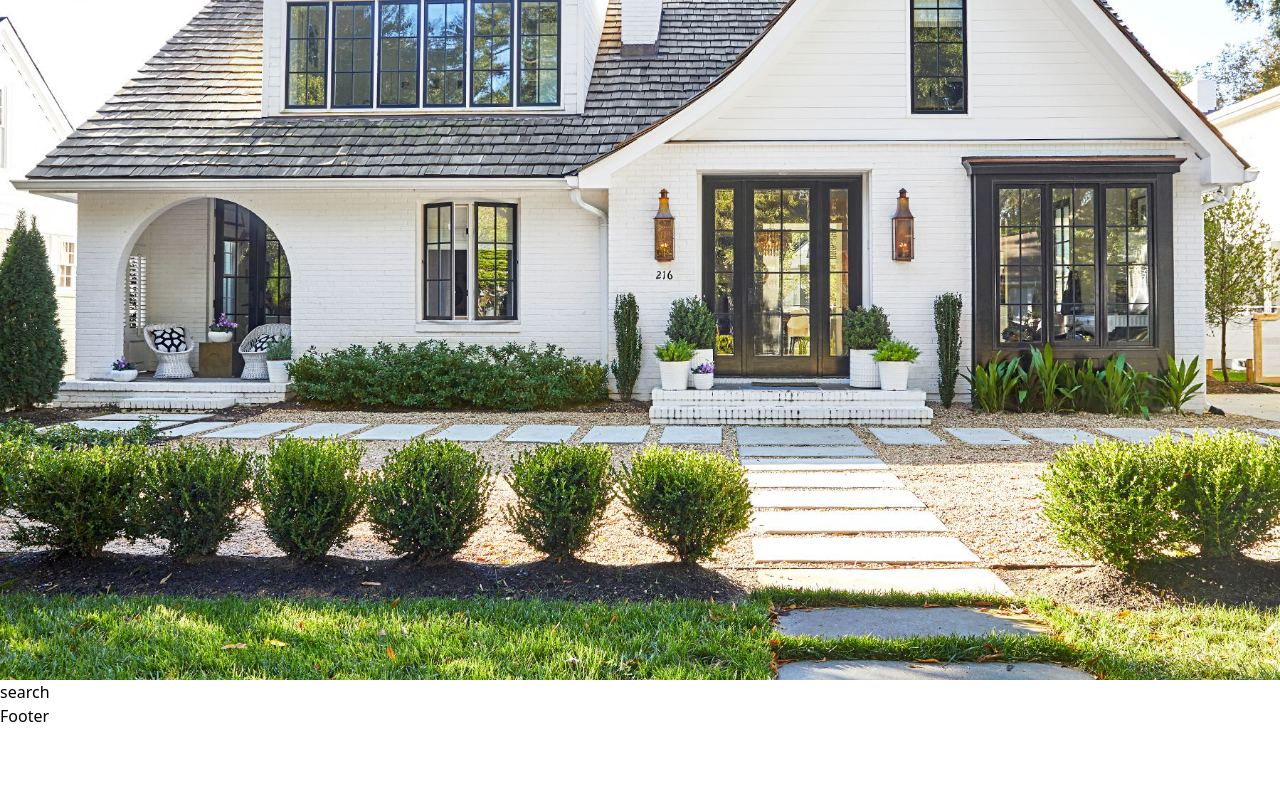
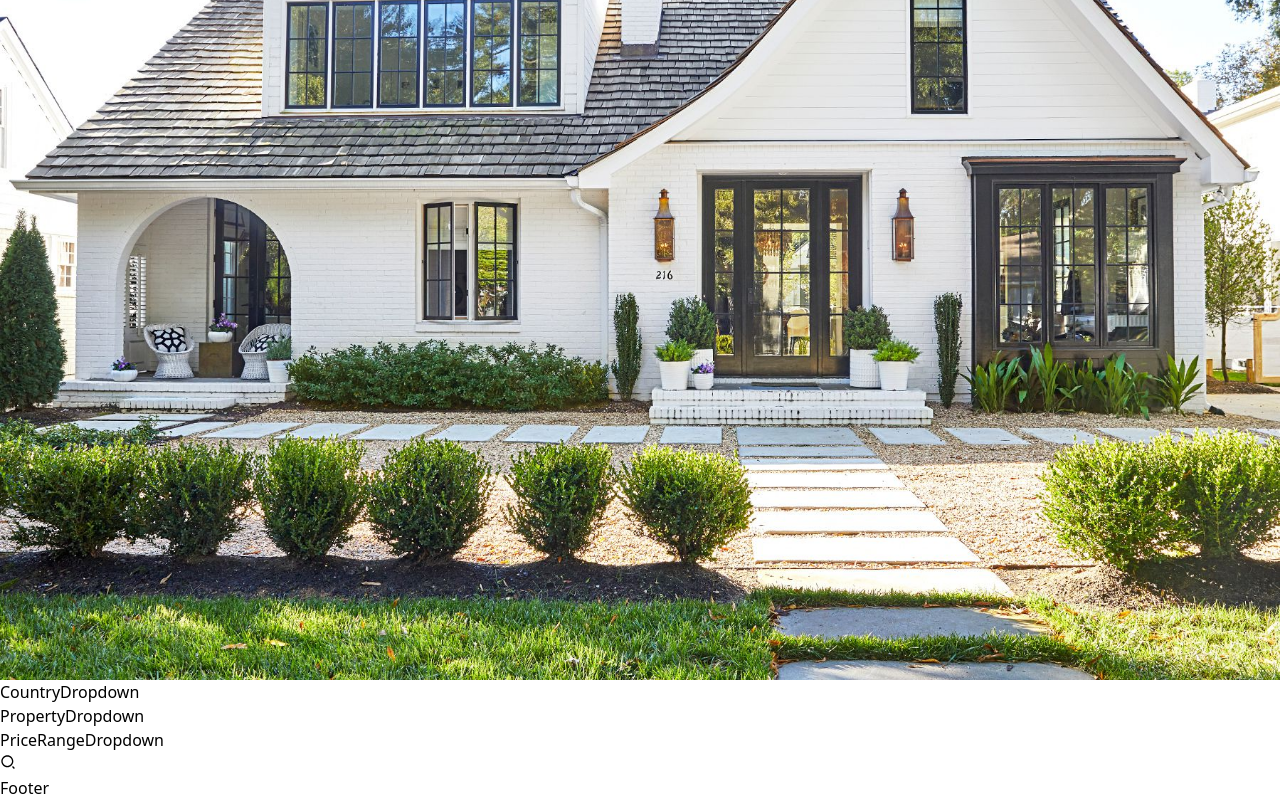
Before and after one commit to elhadjtall/SITE_AGENCE, a React (Vite) app in the folder frontend/: page / in a window 1280 px wide. Shown: the part 327-1127 px from the top of the page. Before the commit the page ends 1055 px from the top, so only its background shows below. Built offline with nearby package versions, Linux system fonts and the light colour scheme.

Commit message:
AJout de la page recherche

```diff
--- /dev/null
+++ b/frontend/src/components/CountryDropdown.jsx
@@ -0,0 +1,11 @@
+import React from 'react'
+
+const CountryDropdown = () => {
+  return (
+    <div>
+      CountryDropdown
+    </div>
+  )
+}
+
+export default CountryDropdown
--- /dev/null
+++ b/frontend/src/components/PriceRangeDropdown.jsx
@@ -0,0 +1,11 @@
+import React from 'react'
+
+const PriceRangeDropdown = () => {
+  return (
+    <div>
+      PriceRangeDropdown
+    </div>
+  )
+}
+
+export default PriceRangeDropdown
--- /dev/null
+++ b/frontend/src/components/PropertyDropdown.jsx
@@ -0,0 +1,11 @@
+import React from 'react'
+
+const PropertyDropdown = () => {
+  return (
+    <div>
+      PropertyDropdown
+    </div>
+  )
+}
+
+export default PropertyDropdown
--- a/frontend/src/components/Search.jsx
+++ b/frontend/src/components/Search.jsx
@@ -1,13 +1,30 @@
 import React from 'react';
 
 
+// importation des liens
+import { Link } from 'react-router-dom';
+
+
 // importation des composants
-import { Link } from 'react-router-dom';
+import CountryDropdown from './CountryDropdown';
+import PropertyDropdown from './PropertyDropdown';
+import PriceRangeDropdown from './PriceRangeDropdown';
+
+
+// importation des icons
+import { RiSearch2Line } from 'react-icons/ri';
 
 const Search = () => {
   return (
-    <div>
-      search
+    <div className='px-[30px] py-6 max-w-[1170px] mx-auto flex flex-col lg:flex-row justify-between gap-2 lg:gap-0'>
+      <CountryDropdown />
+      <PropertyDropdown />
+      <PriceRangeDropdown />
+
+      {/* on affiche le bouton de recherche */}
+      <button>
+        <RiSearch2Line className='text-2xl text-violet-700' />
+      </button>
     </div>
   )
 }
```
Also changed, not shown: frontend/src/pages/PropertyDetail.jsx (added).
